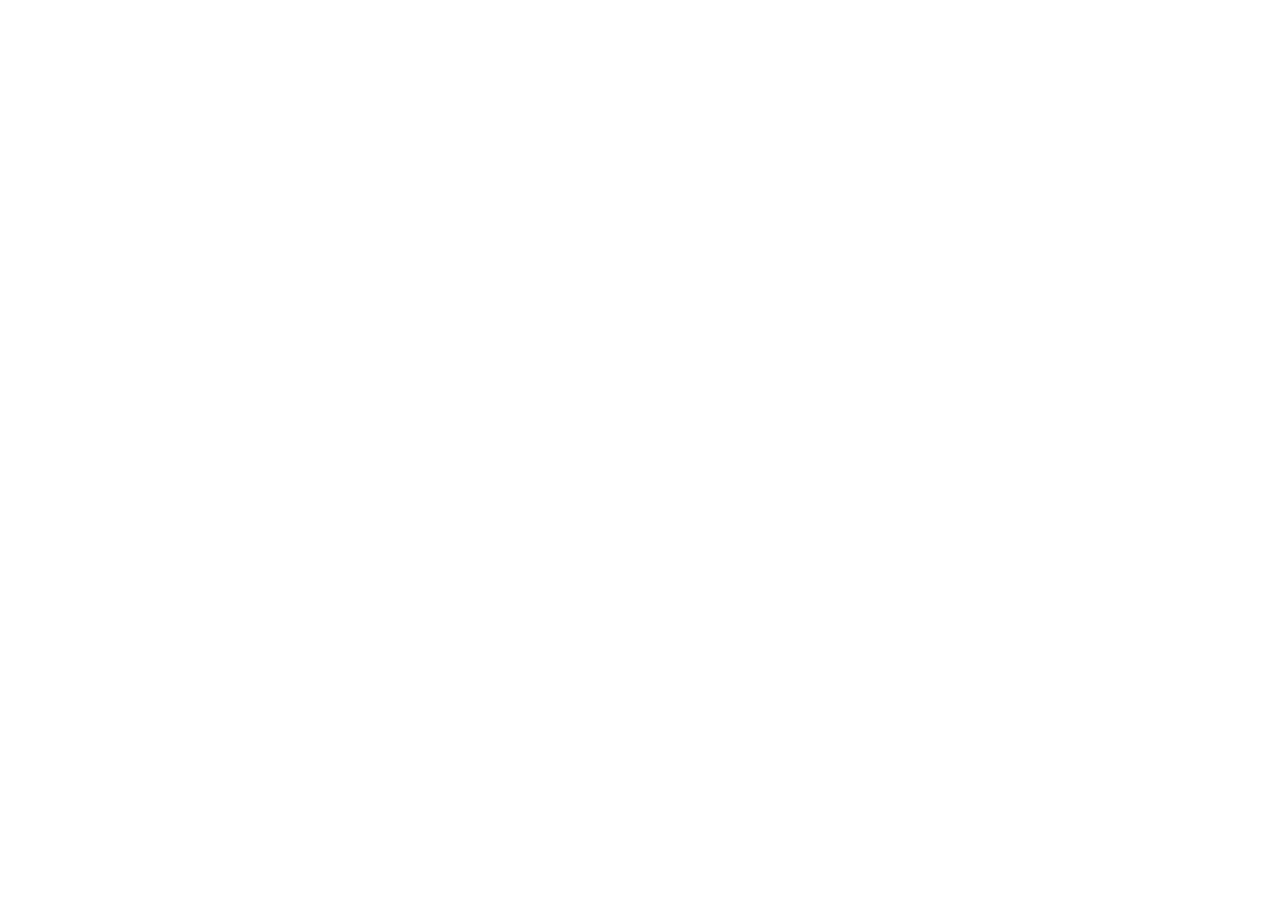
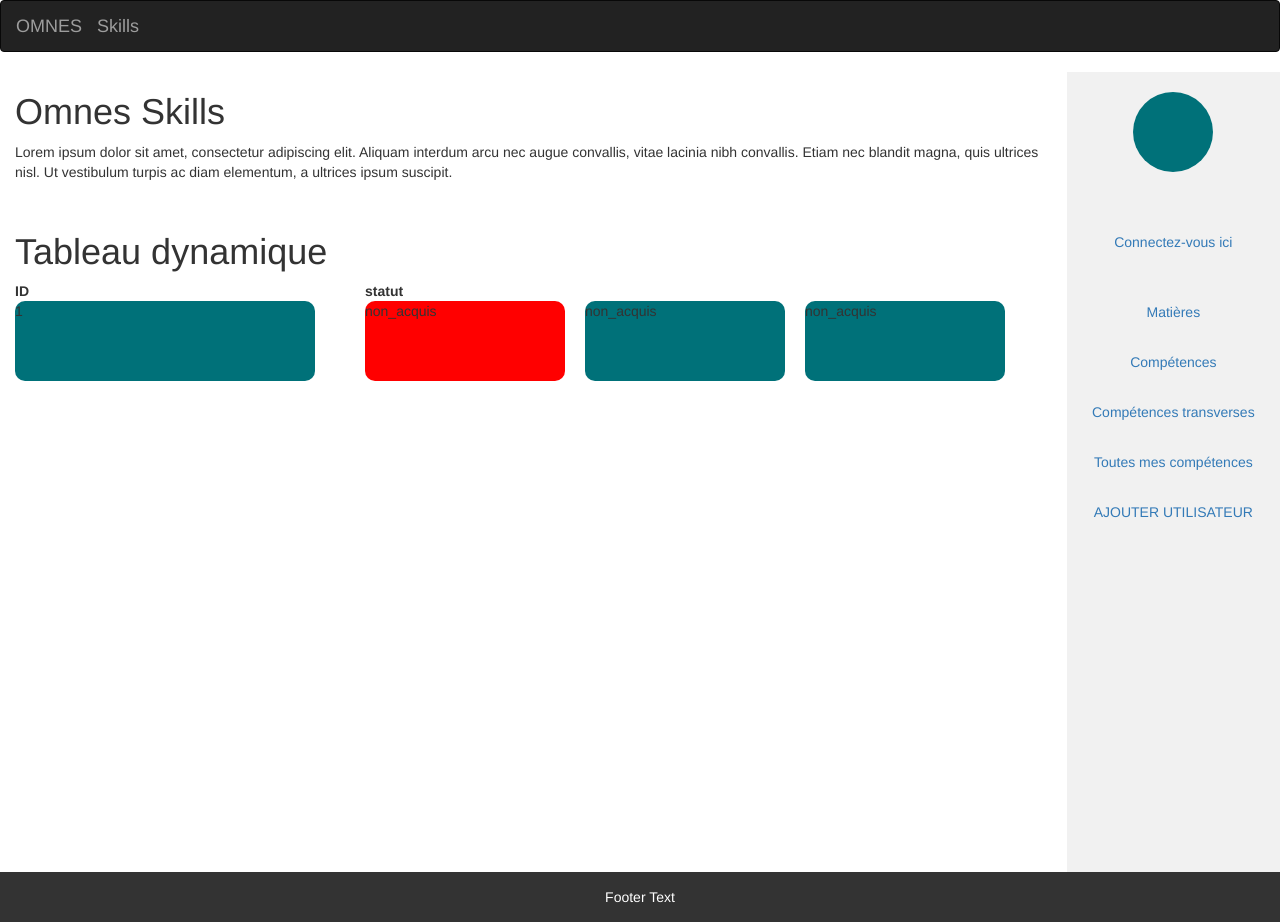
Before and after one commit to laurentdebize-ece/projet-web-dynamique-groupe_1_i, a PHP site: page /pageCmp.php in a window 1280 px wide. Before the commit the page is empty. Before the commit the page ends 800 px from the top, so only its background shows below. Run offline with PHP 8.4, Linux system fonts and the light colour scheme; tables that the repository leaves empty hold one stand-in row (values such as "Sample post").

Commit message:
ajout tableau affichant des skills

```diff
--- /dev/null
+++ b/TableauEvalutation.php
@@ -0,0 +1,38 @@
+<?php
+// Connexion à la base de données
+$connexion = mysqli_connect("localhost", "root", "root", "omnes myskills");
+
+// Requête SQL pour récupérer les données
+$resultat = mysqli_query($connexion, "SELECT * FROM autoevaluations");
+
+// Nombre de lignes dans la base de données
+$nb_lignes = mysqli_num_rows($resultat);
+
+// Génération du tableau HTML
+echo "<table>";
+echo "<tr><th>ID</th><th>statut</th></tr>";
+while ($ligne = mysqli_fetch_assoc($resultat)) {
+    echo "<tr>";
+    echo "<td><div class='rectanglePourCmpListe'>" . $ligne["id"] . "</div></td>";
+    if($ligne["statut"] == "non_acquis") {
+        echo "<td><div class='rectanglePourCmpNonAcqui'>" . $ligne["statut"] . "</div></td>";
+    } else {
+        echo "<td><div class='rectanglePourCmp'>" . $ligne["statut"] . "</div></td>";
+    }
+    if($ligne["statut"] == "en_cours") {
+        echo "<td><div class='rectanglePourCmpEnCours'>" . $ligne["statut"] . "</div></td>";
+    } else {
+        echo "<td><div class='rectanglePourCmp'>" . $ligne["statut"] . "</div></td>";
+    }
+    if($ligne["statut"] == "acquis") {
+        echo "<td><div class='rectanglePourCmpvalide'>" . $ligne["statut"] . "</div></td>";
+    } else {
+        echo "<td><div class='rectanglePourCmp'>" . $ligne["statut"] . "</div></td>";
+    }
+    echo "</tr>";
+}
+echo "</table>";
+
+// Fermeture de la connexion à la base de données
+mysqli_close($connexion);
+?>
--- a/accueil.php
+++ b/accueil.php
@@ -108,6 +108,7 @@
             <p><a href="competences_transverses.php">Compétences transverses</a></p><br>
             <p><a href="toutes_mes_competences.php">Toutes mes compétences</a></p><br>
             <p><a href="ajout_utilisateur.php">AJOUTER UTILISATEUR</a></p><br>
+            <p><a href="pageCmp.php">tableauEvaluationTTCompt</a></p><br>
             <!--<p><a href="connexion.php">CONNEXION</a></p>-->
         </div>
     </div>
--- a/pageCmp.php
+++ b/pageCmp.php
@@ -0,0 +1,67 @@
+<!DOCTYPE html>
+<html lang="fr">
+
+
+<head>
+    <meta charset="utf-8">
+    <meta name="viewport" content="width=device-width,initial-scale=1">
+    <link href="style1.css" rel="stylesheet" type="text/css"/>
+    <link rel="stylesheet" href="https://maxcdn.bootstrapcdn.com/bootstrap/3.4.1/css/bootstrap.min.css">
+    <script src="https://ajax.googleapis.com/ajax/libs/jquery/3.6.4/jquery.min.js"></script>
+    <script src="https://maxcdn.bootstrapcdn.com/bootstrap/3.4.1/js/bootstrap.min.js"></script>
+    <title>Omnes MySkill</title>
+</head>
+<body>
+
+<nav class="navbar navbar-inverse">
+    <div class="container-fluid">
+        <div class="navbar-header">
+            <a class="navbar-brand" href="accueil.php">OMNES</a>
+            <a class="navbar-brand center" href="pageCmp.php">Skills</a>
+        </div>
+    </div>
+</nav>
+
+
+<div class="container-fluid text-center flex-float"> <!--style="height: 100%"-->
+    <div class="row content">
+
+        <div class="col-sm-10 text-left">
+            <h1>Omnes Skills</h1>
+            <p>Lorem ipsum dolor sit amet, consectetur adipiscing elit. Aliquam interdum arcu nec augue convallis, vitae
+                lacinia nibh convallis. Etiam nec blandit magna, quis ultrices nisl. Ut vestibulum turpis ac diam
+                elementum, a ultrices ipsum suscipit.</p><br>
+
+            <div>
+                <h1>Tableau dynamique</h1>
+                <?php include "TableauEvalutation.php"; ?>
+            </div>
+        </div>
+
+        <div class="col-sm-2 sidenav">
+            <div id="cercle"></div>
+            <br><br><br>
+            <p><a href="connexion.php">Connectez-vous ici</a></p><br><br>
+            <p><a href="matieres.php">Matières</a></p><br>
+            <p><a href="competences.php">Compétences</a></p><br>
+            <p><a href="competences_transverses.php">Compétences transverses</a></p><br>
+            <p><a href="toutes_mes_competences.php">Toutes mes compétences</a></p><br>
+            <p><a href="ajout_utilisateur.php">AJOUTER UTILISATEUR</a></p><br>
+            <!--<p><a href="connexion.php">CONNEXION</a></p>-->
+        </div>
+    </div>
+</div>
+
+<footer class="footer">
+    <p>Footer Text</p>
+</footer>
+
+<!--
+<footer class="footer mt-auto py-3">
+    <p>Footer Text</p>
+</footer>
+-->
+
+</body>
+
+</html>
--- a/style1.css
+++ b/style1.css
@@ -131,3 +131,61 @@
     left: 0;
     list-style: none;
 }
+
+.rectanglePourCmp{
+    height: 80px;
+    width: 200px;
+    background: #007179;
+    justify-self: center;
+    cursor: pointer;
+    border-radius: 10px;
+    border-color: white;
+    margin-right: 20px;
+    margin-bottom: 10px;
+}
+
+.rectanglePourCmpNonAcqui{
+    height: 80px;
+    width: 200px;
+    background: red;
+    justify-self: center;
+    cursor: pointer;
+    border-radius: 10px;
+    border-color: white;
+    margin-right: 20px;
+    margin-bottom: 10px;
+}
+.rectanglePourCmpEnCours{
+    height: 80px;
+    width: 200px;
+    background: yellow;
+    justify-self: center;
+    cursor: pointer;
+    border-radius: 10px;
+    border-color: white;
+    margin-right: 20px;
+    margin-bottom: 10px;
+}
+.rectanglePourCmpvalide{
+    height: 80px;
+    width: 200px;
+    background: green;
+    justify-self: center;
+    cursor: pointer;
+    border-radius: 10px;
+    border-color: white;
+    margin-right: 20px;
+    margin-bottom: 10px;
+}
+
+.rectanglePourCmpListe{
+    height: 80px;
+    width: 300px;
+    background: #007179;
+    justify-self: center;
+    cursor: pointer;
+    border-radius: 10px;
+    border-color: white;
+    margin-right: 50px;
+    margin-bottom: 10px;
+}
```
